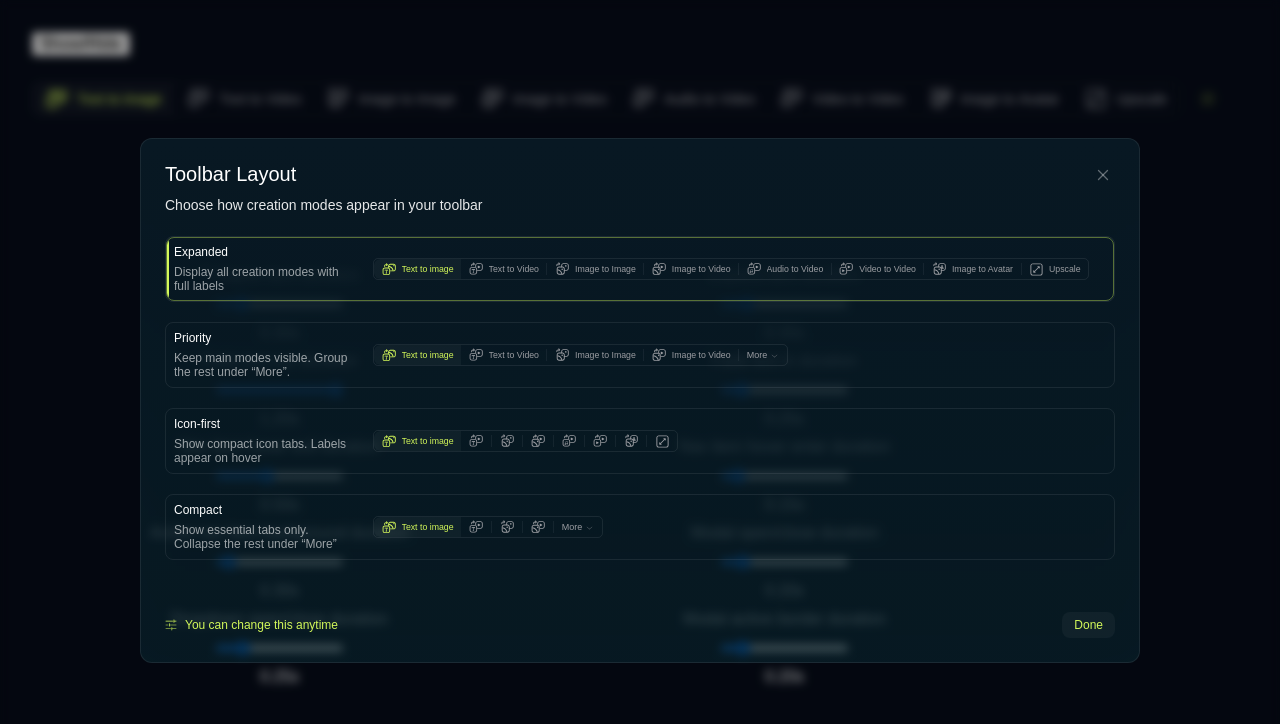
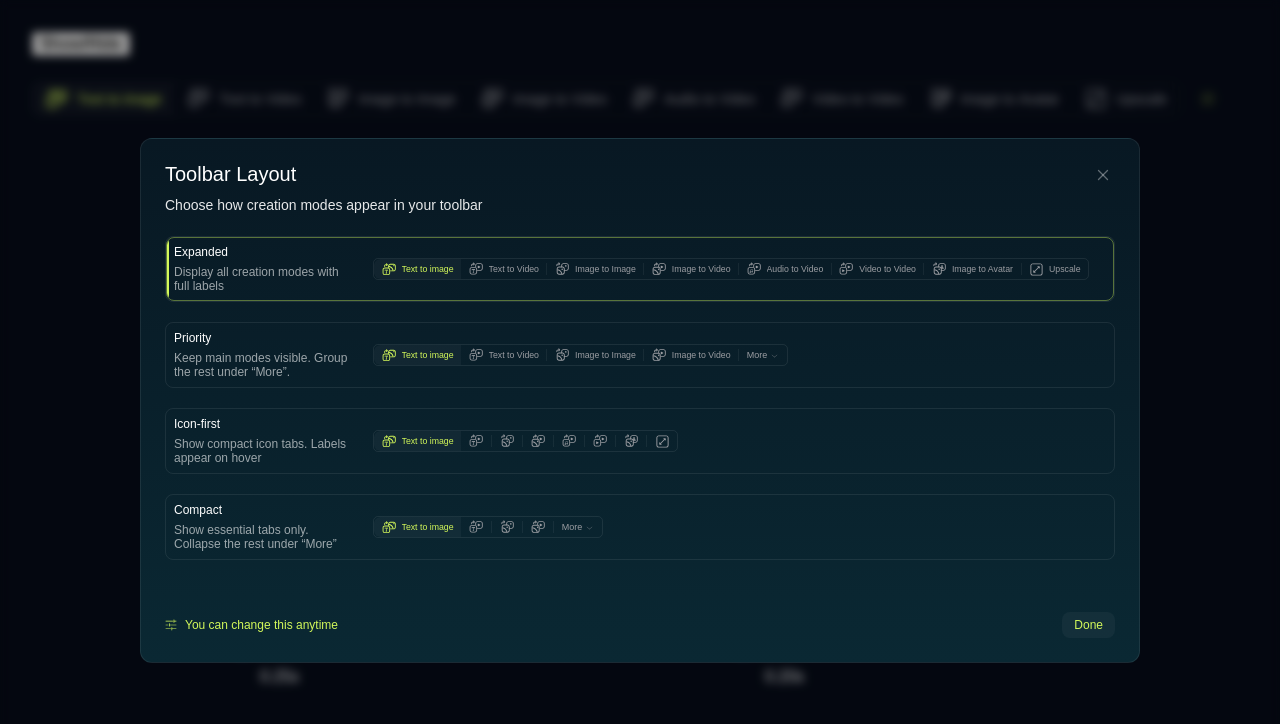
Before and after one commit to Developer27/test-nav, a React (Vite) app: page / in a window 1280 px wide. Both pictures are taken after a click on the element 1208 px from the left and 99 px from the top of the page. Shown: the top 724 px of the page. Built offline with nearby package versions, Linux system fonts and the light colour scheme; a web font is replaced by a local one.

Commit message:
modal bg fixes

```diff
--- a/src/App.jsx
+++ b/src/App.jsx
@@ -4,7 +4,7 @@ import Navbar from "./components/layout/navbar/Navbar";
 import Controls from "./components/Ui/controls/Controls";
 
 function App() {
-  const [collapseItemDuration, setCollapseItemDuration] = useState(0.3);
+  const [collapseItemDuration, setCollapseItemDuration] = useState(0.2);
   const collapseItemDurationMin = 0.12;
   const collapseItemDurationMax = 1.2;
   const collapseItemDurationStep = 0.01;
@@ -20,7 +20,7 @@ function App() {
   const fadeDurationMin = 0.12;
   const fadeDurationMax = 1.2;
   const fadeDurationStep = 0.01;
-  const [fadeOutDuration, setFadeOutDuration] = useState(1.2);
+  const [fadeOutDuration, setFadeOutDuration] = useState(0.5);
   const fadeOutDurationMin = 0.12;
   const fadeOutDurationMax = 1.2;
   const fadeOutDurationStep = 0.01;
--- a/src/components/Ui/popup/PopUp.module.css
+++ b/src/components/Ui/popup/PopUp.module.css
@@ -12,10 +12,10 @@
 
 .popUp {
   position: relative;
-  background: linear-gradient(180deg,rgba(8, 24, 35, 1) 0%, rgba(10, 40, 51, 0.56) 100%);
+  background: linear-gradient(180deg, rgba(8, 24, 35, 1) 0%, rgba(10, 40, 51, 1) 100%);
   border-radius: 12px;
   border: 1px solid rgba(255, 255, 255, 0.08);
-  backdrop-filter: blur(24px);
+  backdrop-filter: none;
   color: rgba(255, 255, 255, 1);
   padding: 24px;
   width: min(100%, 1000px);
--- a/src/components/icons/SettingsIcon.jsx
+++ b/src/components/icons/SettingsIcon.jsx
@@ -3,7 +3,7 @@ import SvgIcon from "../Ui/SvgIcon";
 const SettingsIcon = ({ className, ...props }) => {
   return (
     <SvgIcon viewBox="0 0 12 12" className={className} {...props}>
-      <g clip-path="url(#clip0_78_7450)">
+      <g clipPath="url(#clip0_78_7450)">
         <path
           d="M8.95314 2.56665C9.19103 2.56665 9.42892 2.56665 9.66799 2.56665C10.0453 2.56665 10.4227 2.56665 10.8012 2.56665C10.8891 2.56665 10.9758 2.56665 11.0637 2.56665C11.2477 2.56665 11.4235 2.40493 11.4153 2.21509C11.407 2.02407 11.2606 1.86353 11.0637 1.86353L10.3488 1.86353L9.21564 1.86353L8.95314 1.86353C8.76916 1.86353 8.59338 2.02524 8.60158 2.21509C8.60978 2.4061 8.75627 2.56665 8.95314 2.56665Z"
           fill="#D3F85A"
--- a/src/components/layout/navbar/navdropdown/NavbarDropdown.module.css
+++ b/src/components/layout/navbar/navdropdown/NavbarDropdown.module.css
@@ -14,7 +14,7 @@
   min-width: 40px;
   height: 100%;
   align-self: stretch;
-  padding: 4px 12px;
+  padding: 4px 10px;
   margin: 0;
   border: none;
   background: transparent;
@@ -42,6 +42,7 @@
   font-weight: 500;
   color: inherit;
   flex-shrink: 0;
+  letter-spacing: 0.2px;
 }
 
 .dropdownTriggerIcon {
```
Also changed, not shown: src/components/layout/navbar/Navbar.jsx (+0 -76 lines).
